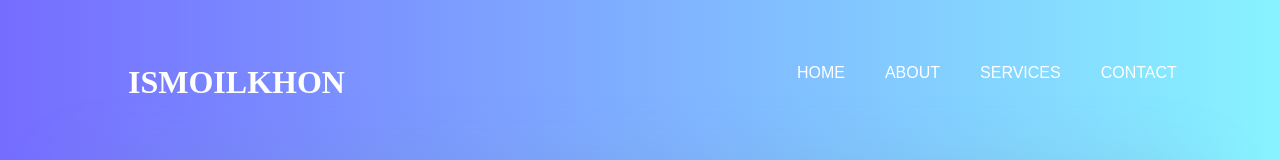
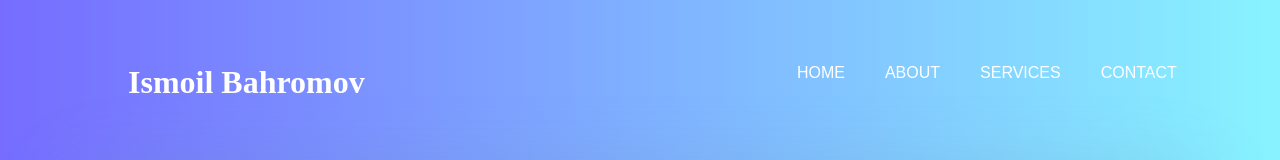
Before and after one commit to ismoilkhon/ismoilkhon.github.io, a React (Create React App) app: page / in a window 1280 px wide. Shown: the top 160 px of the page. Built offline with nearby package versions, Linux system fonts and the light colour scheme.

Commit message:
Changed header

```diff
--- a/src/Screens/nav/index.js
+++ b/src/Screens/nav/index.js
@@ -11,7 +11,7 @@ export const NavBar = () => {
 
     return (
         <div className={appBar}>
-            <h1>ISMOILKHON</h1>
+            <h1>Ismoil Bahromov</h1>
             <ul>
                 <li>HOME</li>
                 <li>ABOUT</li>
```
